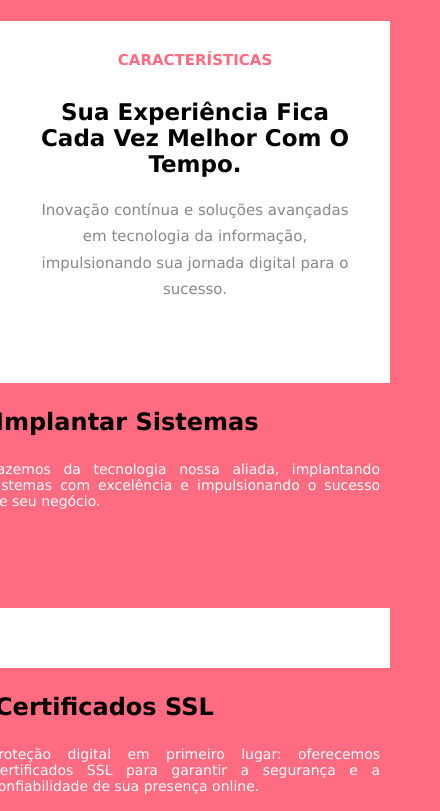
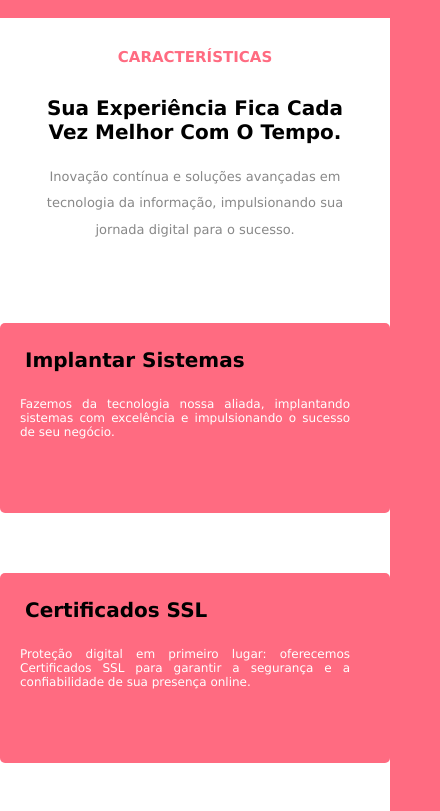
Before and after one commit to LUH-00/Projeto_responsivo_01, a plain HTML site: page index.html in a window 390 px wide. Shown: the part 693-1504 px from the top of the page, 440 px wide, since content can reach past the window. Drawn offline with Linux system fonts and the light colour scheme.

Commit message:
Corrigido erros

```diff
--- a/src/css/style.css
+++ b/src/css/style.css
@@ -245,12 +245,11 @@ div ul li{
 }
 
 /* RESPONIVO CELULAR */
-@media screen and (max-width: 480px) {
+@media screen and (max-width: 768px) {
     body{
-    grid-template-columns: 100%;
-    grid-template-areas: 'header'
-                         'main'
-                         'footer';
+        width: 100%;
+        flex-direction: column;
+
     }
 
     header{
@@ -279,7 +278,7 @@ div ul li{
         width: 200px;
     }
     main{
-        height: 195vh;
+        height: 295vh;
     }
 
     footer{
@@ -304,37 +303,37 @@ div ul li{
     }
      footer span  {font-size: 30px;}
      .cards{
-        width: 450px;
-        height: 225px;
+        width: 390px;
+        height: 190px;
      }
 
     article {
         margin: 10px;
     }
 
-    .cards span{ font-size: 24px;}
-    .cards p{font-size: 14px;}
+    .cards span{ font-size: 20px;}
+    .cards p{font-size: 12px;}
 
 
     main article h1{
         padding-left: 25px;
         padding-right: 25px;
-        font-size: 23px;
+        font-size: 20px;
         margin-bottom: 20px;
     }
     main article p{
         padding-left: 25px;
         padding-right: 25px;
         margin-bottom: 50px;
-        font-size: 15px;
+        font-size: 13px;
     }
     article h1{
-        font-size: 25px;
-        margin-bottom: 20px;
+        font-size: 22px;
+        margin-bottom: 17px;
 
     }
     article p{
-        font-size: 16px;
+        font-size: 14px;
     }
 
     nav{
```
